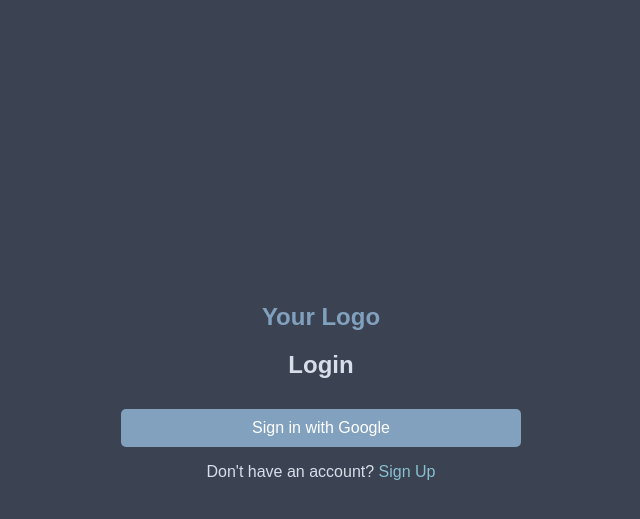
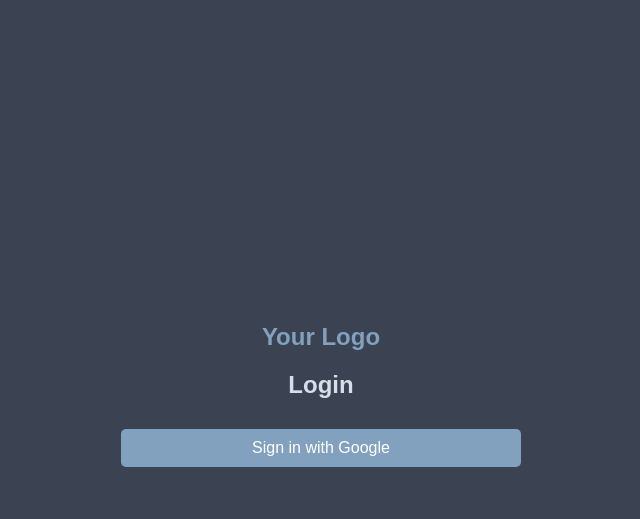
Before and after one commit to BhaviRathore/CyberCipher2025_Adv_B045, a Flask app: page /login in a window 1280 px wide. Shown: the top 519 px of the page, without its empty margins (319-959 px from the left). Run offline with Flask 3, Linux system fonts and the light colour scheme; some libraries are stand-ins or nearby versions.

Commit message:
removed sign up button

```diff
--- a/Templates/loginpage.html
+++ b/Templates/loginpage.html
@@ -93,8 +93,6 @@
     <button id="google-login" class="login-button">Sign in with Google</button>
 
     <div class="error-message" id="errorMsg"></div>
-
-    <p class="signup">Don't have an account? <a href="signup.html">Sign Up</a></p>
 </div>
 
 <script type="module">
```
